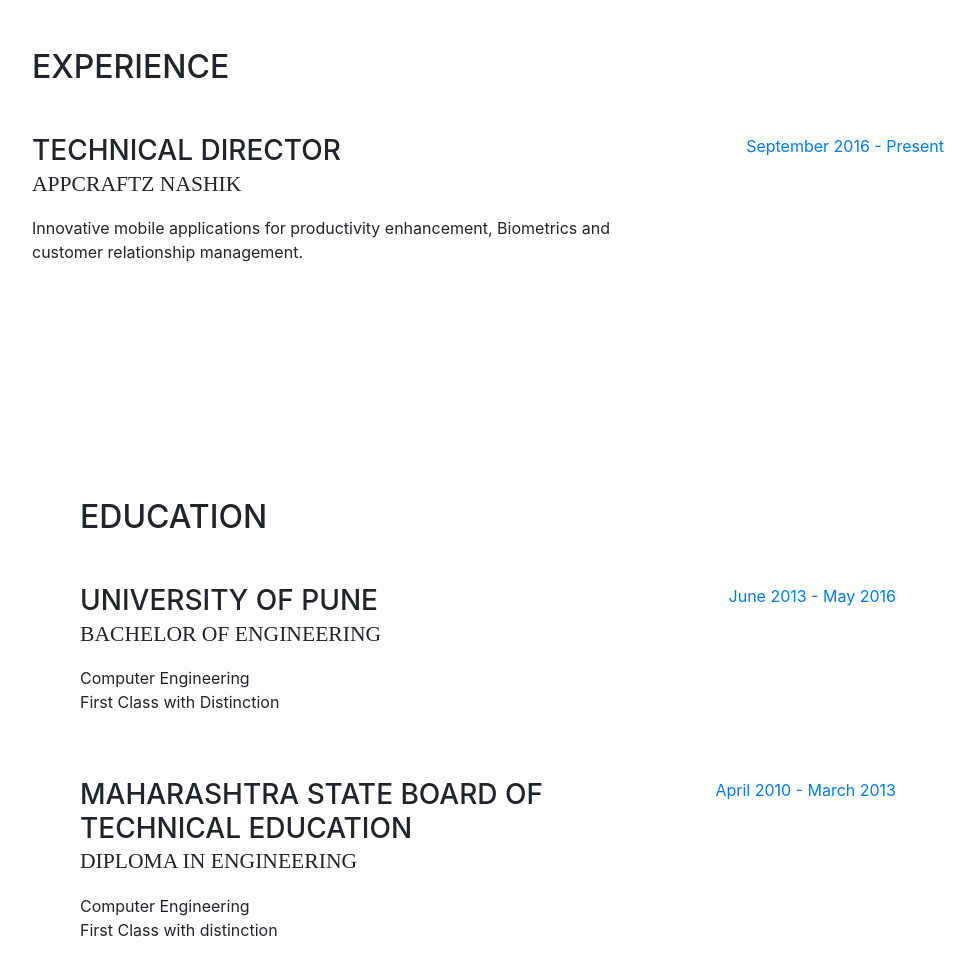
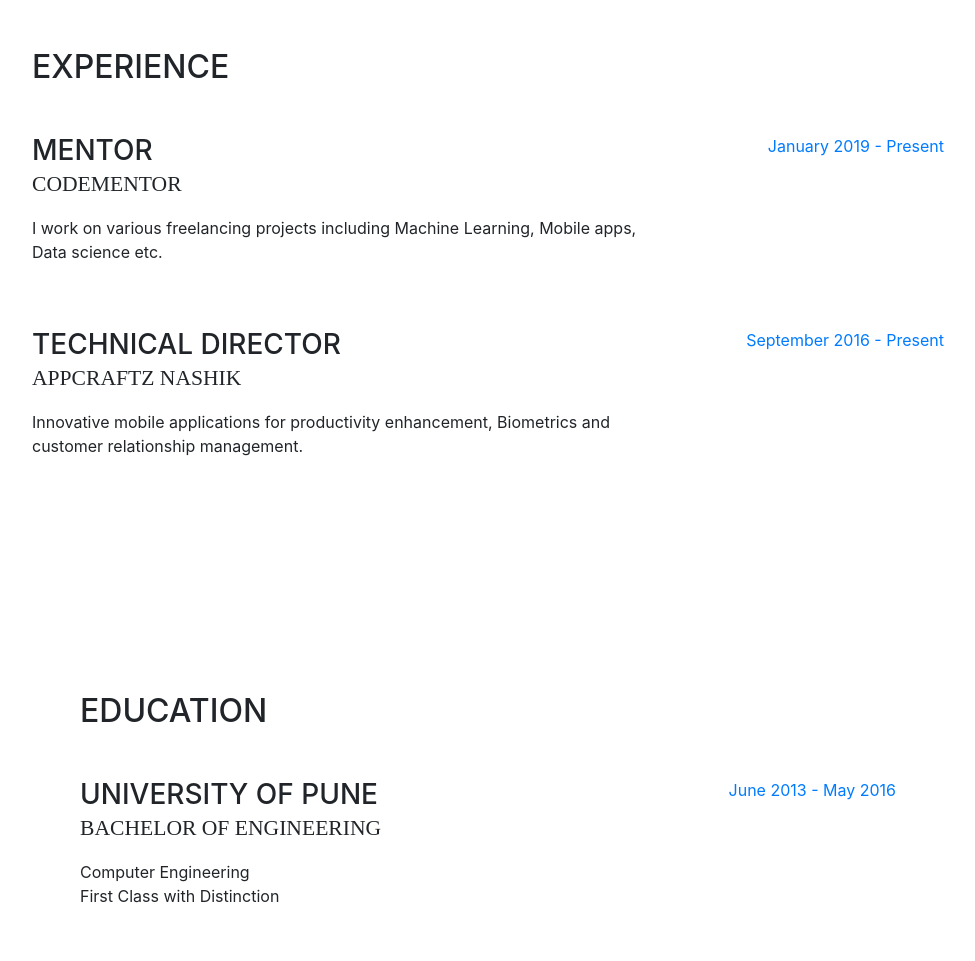
Before and after one commit to parthwaidya/parthwaidya.github.io, a website with bundled scripts: page index.html in a window 1280 px wide. Shown: the part 800-1761 px from the top of the page, without its empty margins (288-1263 px from the left). Built offline with nearby package versions, Linux system fonts and the light colour scheme; a web font is replaced by a local one.

Commit message:
Added codementor
Added codementor

```diff
--- a/index.html
+++ b/index.html
@@ -115,6 +115,17 @@
 
           <div class="resume-item d-flex flex-column flex-md-row mb-5">
             <div class="resume-content mr-auto">
+              <h3 class="mb-0">Mentor</h3>
+              <div class="subheading mb-3">Codementor</div>
+              <p>I work on various freelancing projects including Machine Learning, Mobile apps, Data science etc.</p>
+            </div>
+            <div class="resume-date text-md-right">
+              <span class="text-primary">January 2019 - Present</span>
+            </div>
+          </div>
+
+          <div class="resume-item d-flex flex-column flex-md-row mb-5">
+            <div class="resume-content mr-auto">
               <h3 class="mb-0">Technical Director</h3>
               <div class="subheading mb-3">AppCraftz Nashik</div>
               <p>Innovative mobile applications for productivity enhancement, Biometrics and customer relationship management.</p>
@@ -123,6 +134,7 @@
               <span class="text-primary">September 2016 - Present</span>
             </div>
           </div>
+
 <!--
           <div class="resume-item d-flex flex-column flex-md-row mb-5">
             <div class="resume-content mr-auto">
```
